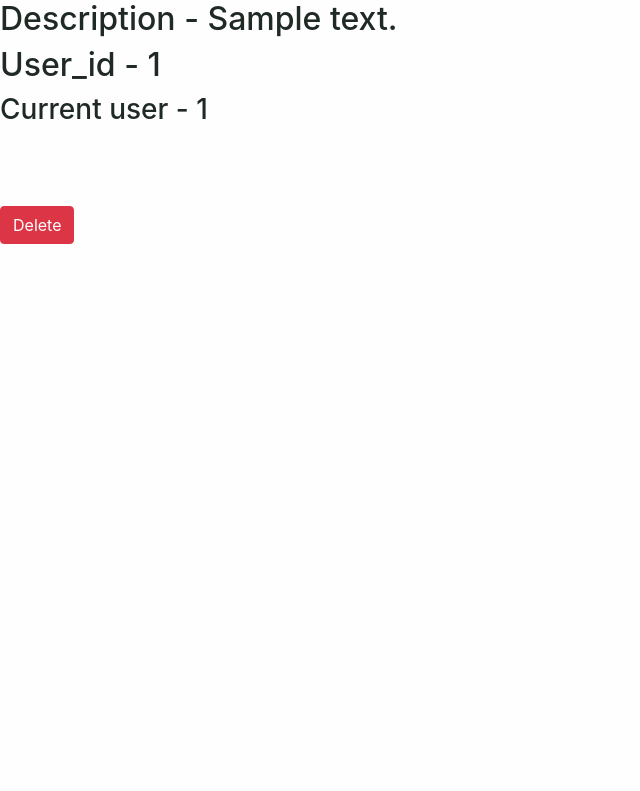
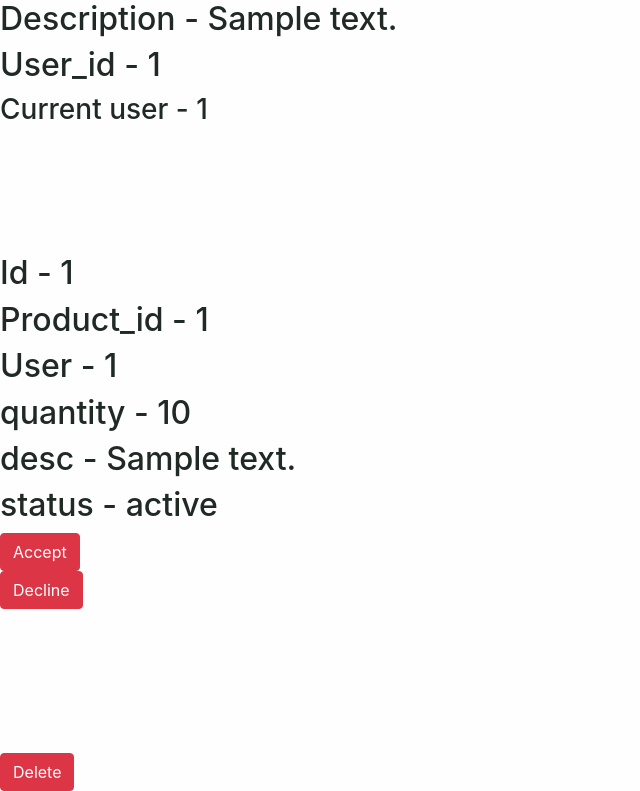
Before and after one commit to Aaryan03Singh/FoodShare, a Flask app: page /inventory/1 in a window 1280 px wide. Shown: the part 368-1159 px from the top of the page, without its empty margins (0-640 px from the left). Before the commit the page ends 612 px from the top, so only its background shows below. Run offline with Flask 3, Linux system fonts and the light colour scheme; a user stored in the database is signed in; tables that the repository leaves empty hold one stand-in row (values such as "Sample post"); some libraries are stand-ins or nearby versions.

Commit message:
requests

```diff
--- a/expiry_app/forms.py
+++ b/expiry_app/forms.py
@@ -56,3 +56,9 @@ class LoginForm(FlaskForm):
     password = PasswordField('Password', validators=[DataRequired()])
     remember = BooleanField('Remember Me')
     submit = SubmitField('Login')
+
+
+class RequestForm(FlaskForm):
+    desc = TextAreaField('Description')
+    quantity = IntegerField('Quantity',validators=[DataRequired()])
+    submit = SubmitField('Send Request')
--- a/expiry_app/models.py
+++ b/expiry_app/models.py
@@ -50,7 +50,7 @@ class Inventory(db.Model):
     req = db.relationship('Requests',backref='request',lazy=False)
 
     def __repr__(self):
-        return f"Product('{self.item_name}','{self.expiry_date}')"
+        return f"Product('{self.name}','{self.expiry_date}')"
 
 class Locations(db.Model):
     id = db.Column(db.Integer, primary_key=True)
--- a/expiry_app/routes.py
+++ b/expiry_app/routes.py
@@ -1,6 +1,6 @@
 from flask import  render_template, url_for, flash, redirect, request, abort
-from expiry_app.forms import RegistrationForm, LoginForm, InventoryForm
-from expiry_app.models import Users, Inventory
+from expiry_app.forms import RegistrationForm, LoginForm, InventoryForm, RequestForm
+from expiry_app.models import Users, Inventory, Requests
 from expiry_app import app, db, bcrypt
 from flask_login import login_user,current_user ,logout_user, login_required
 from sqlalchemy import func
@@ -78,10 +78,19 @@ def inventory():
      return render_template('inventory.html',title='Inventory',form=form)
 
 
-@app.route('/inventory/<int:inventory_id>')
+@app.route('/inventory/<int:inventory_id>',methods=['GET','POST'])
 def product(inventory_id):
      product = Inventory.query.get_or_404(inventory_id)
-     return render_template('product.html',title=product.name,product=product)
+     product_requests = product.req
+     form = RequestForm()
+     if form.validate_on_submit():
+          request = Requests(status='Requested',product_id=inventory_id,desc=form.desc.data,user_id=current_user.id,quantity=form.quantity.data)
+          db.session.add(request)
+          db.session.commit()
+          flash(f'The request was  successfully added')
+          return render_template('home.html',title='Home')
+
+     return render_template('product.html',title=product.name,product=product,product_requests=product_requests,form=form)
 
 @app.route('/delete/<int:inventory_id>',methods=['GET','POST'])
 def delete(inventory_id):
@@ -91,6 +100,31 @@ def delete(inventory_id):
      db.session.delete(product)
      db.session.commit()
      flash('Product was successfully deleted','success')
+     return render_template('home.html',title='Home')
+
+# @app.route('/req/<int:inventory_id>',methods=['GET','POST'])
+# def req(inventory_id):
+#      form = RequestForm()
+#      product = Inventory.query.get_or_404(inventory_id)
+#      if product.user_id == current_user.id:
+#           abort(404)
+#      if form.validate_on_submit():
+#           request = Requests(status='Requested',product_id=inventory_id,desc=form.desc.data,user_id=current_user.id,quantity=form.quantity.data)
+#           db.session.add(request)
+#           db.session.commit()
+#           flash(f'The request was  successfully added')
+#      return render_template('home.html',title='Home')
+
+@app.route('/manage_req/<int:request_id>/<int:action>',methods=['GET','POST'])
+def manage_req(request_id,action):
+     req = Requests.query.get(request_id)
+     if action == 1:
+          req.status = 'Accepted'
+          db.session.commit()
+     else:
+          req.status = 'Declined'
+          db.session.commit()
+
      return render_template('home.html',title='Home')
 
 
--- a/expiry_app/templates/avaliable_products.html
+++ b/expiry_app/templates/avaliable_products.html
@@ -18,7 +18,11 @@
       {% for x in inventory %}
       <tr>
         <td>{{x.user_id}}</td>
-        <td>{{ x.name }}</td>
+        <td>
+          <a href="{{url_for('product',inventory_id=x.id)}}"
+            >{{ x.name }}</a
+          >
+        </td>
         <td>{{ x.category }}</td>
         <td>{{ x.expiry_date }}</td>
         <td>{{ x.quantity }}</td>
--- a/expiry_app/templates/product.html
+++ b/expiry_app/templates/product.html
@@ -9,13 +9,73 @@
 <h2>Description - {{product.desc}}</h2>
 <h2>User_id - {{product.user_id}}</h2>
 <h3>Current user - {{current_user.id}}</h3>
-
+<br />
+<br />
 <br />
 <br />
 <br />
 
+<!-- <img src=" {{ url_for('static', filename='images/' + product.image_file) }}"></img> -->
+{% if product.user_id == current_user.id %} {% for req in product_requests %}
+<h2>Id - {{req.id}}</h2>
+<h2>Product_id - {{req.product_id}}</h2>
+<h2>User - {{req.user_id}}</h2>
+<h2>quantity - {{req.quantity}}</h2>
+<h2>desc - {{req.desc}}</h2>
+<h2>status - {{req.status}}</h2>
+<form
+  action="{{url_for('manage_req', request_id=req.id,action=1)}}"
+  method="POST"
+>
+  <input class="btn btn-danger" type="submit" value="Accept" />
+</form>
+<form
+  action="{{url_for('manage_req', request_id=req.id,action=0)}}"
+  method="POST"
+>
+  <input class="btn btn-danger" type="submit" value="Decline" />
+</form>
+<br />
+{% endfor %} {% endif %}
+<br />
+<br />
+<br />
+<br />
+<br />
+{% if product.user_id == current_user.id %}
 <form action="{{url_for('delete', inventory_id=product.id)}}" method="POST">
   <input class="btn btn-danger" type="submit" value="Delete" />
 </form>
+{% endif %} {% if product.user_id != current_user.id and current_user.role ==
+'Organization' %}
 
-{% endblock content %}
+<form method="POST" action="">
+  {{ form.hidden_tag() }}
+  <fieldset class="form-group">
+    <div class="form-group">
+      {{ form.desc.label(class="form-control-label") }} {% if form.desc.errors
+      %} {{ form.desc(class="form-control form-control-lg is-invalid") }}
+      <div class="invalid-feedback">
+        {% for error in form.desc.errors %}
+        <span>{{ error }}</span>
+        {% endfor %}
+      </div>
+      {% else %} {{ form.desc(class="form-control form-control-lg") }} {% endif
+      %}
+    </div>
+    <div class="form-group">
+      {{ form.quantity.label(class="form-control-label") }} {% if
+      form.quantity.errors %} {{ form.quantity(class="form-control
+      form-control-lg is-invalid") }}
+      <div class="invalid-feedback">
+        {% for error in form.quantity.errors %}
+        <span>{{ error }}</span>
+        {% endfor %}
+      </div>
+      {% else %} {{ form.quantity(class="form-control form-control-lg") }} {%
+      endif %}
+    </div>
+  </fieldset>
+  <div class="form-group">{{ form.submit(class="btn btn-outline-info") }}</div>
+</form>
+{% endif %} {% endblock content %}
```
